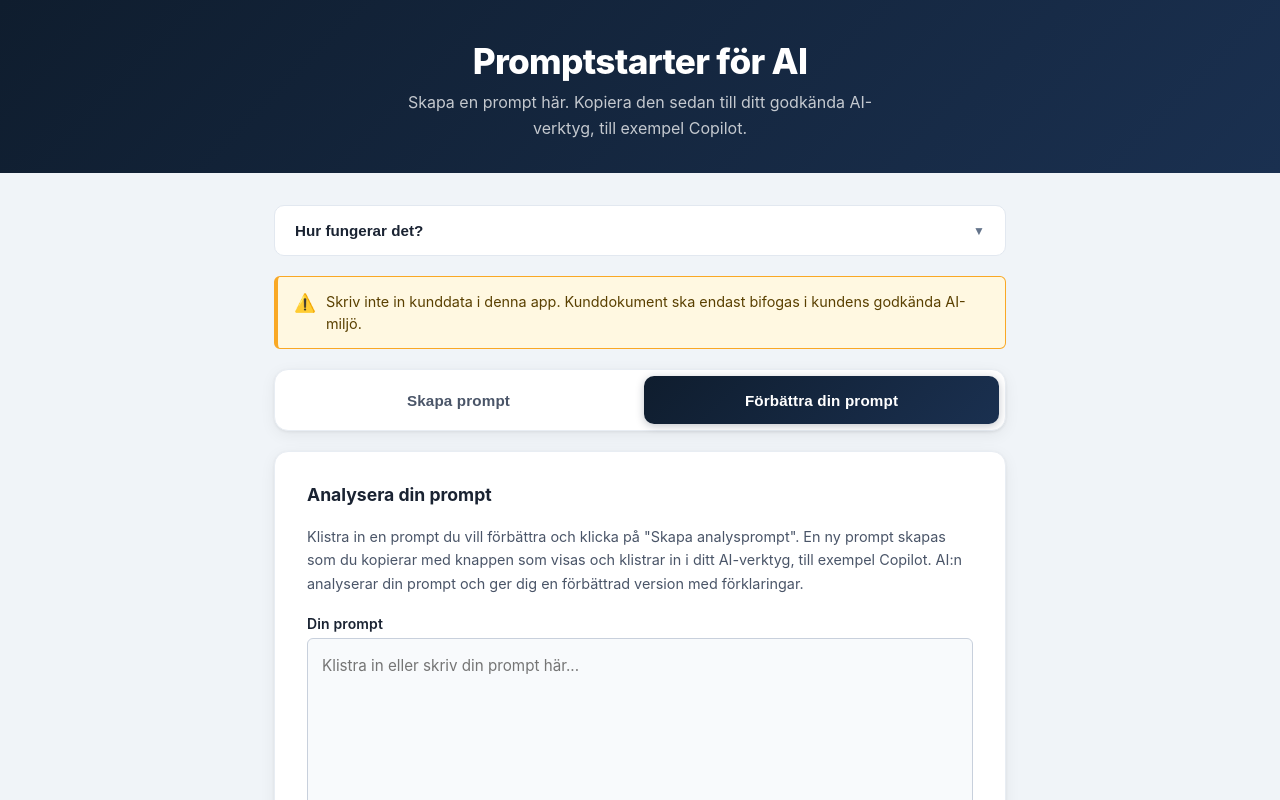
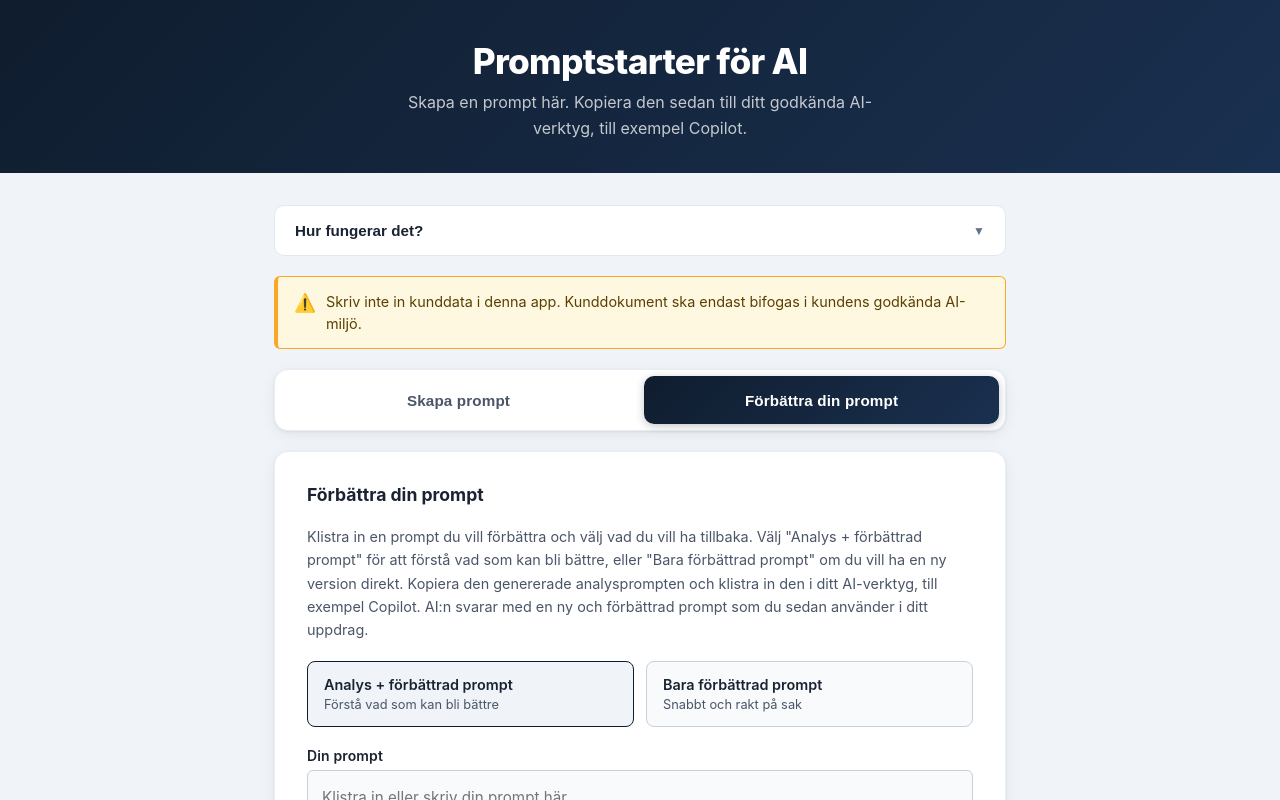
Before and after one commit to larsnewsletters19-svg/promptstarter, a React (Vite) app: page / in a window 1280 px wide. Both pictures are taken after a click on the button "Förbättra din prompt". Shown: the top 800 px of the page. Built offline with nearby package versions, Linux system fonts and the light colour scheme.

Commit message:
feat: förtydliga beskrivning och instruktioner i förbättra-fliken

```diff
--- a/src/components/PromptAnalyzer.module.css
+++ b/src/components/PromptAnalyzer.module.css
@@ -193,3 +193,45 @@
   color: #374151;
   line-height: 1.5;
 }
+.modeSelector {
+  display: grid;
+  grid-template-columns: 1fr 1fr;
+  gap: 0.75rem;
+}
+
+.modeOption {
+  display: flex;
+  flex-direction: column;
+  gap: 0.25rem;
+  padding: 0.875rem 1rem;
+  background: #f8fafc;
+  border: 1.5px solid #c8d0dc;
+  border-radius: 8px;
+  cursor: pointer;
+  transition: border-color 0.15s, background 0.15s;
+}
+
+.modeOption:hover {
+  border-color: #1a56db;
+  background: #f0f4ff;
+}
+
+.modeActive {
+  border-color: #0f1d2e;
+  background: #f0f4f8;
+}
+
+.modeRadio {
+  display: none;
+}
+
+.modeLabel {
+  font-size: 0.9rem;
+  font-weight: 600;
+  color: #1a2332;
+}
+
+.modeHint {
+  font-size: 0.8rem;
+  color: #4a5568;
+}
--- a/src/components/PromptAnalyzer.tsx
+++ b/src/components/PromptAnalyzer.tsx
@@ -1,8 +1,29 @@
 import { useState } from "react";
 import styles from "./PromptAnalyzer.module.css";
 
-// Bygger analysrampan runt användarens prompt
-function buildAnalysisPrompt(userPrompt: string): string {
+type AnalysisMode = "full" | "improved";
+
+function buildAnalysisPrompt(userPrompt: string, mode: AnalysisMode): string {
+  if (mode === "improved") {
+    return `Du är en expert på att skriva AI-prompter med särskild erfarenhet av hur konsulter och chefer inom IT och bank använder AI-verktyg som Microsoft Copilot.
+
+Nedan följer en prompt som en användare har skrivit. Din uppgift är att leverera en förbättrad version direkt – utan förklaringar eller analys.
+
+Den förbättrade prompten ska:
+- Ha en tydlig roll som styr ton och kompetens
+- Ha en specifik och mätbar uppgift
+- Innehålla instruktioner om vilket underlag AI:n ska använda
+- Skydda mot hallucination genom att be AI:n markera antaganden och saknad information
+- Definiera exakt vilket format svaret ska ha
+- Vara praktiskt användbar för en konsult eller chef i ett verkligt uppdrag
+
+Returnera ENDAST den förbättrade prompten. Ingen förklaring, ingen analys, ingen inledning.
+
+Här är prompten som ska förbättras:
+
+${userPrompt}`;
+  }
+
   return `Du är en expert på att skriva och analysera AI-prompter, med särskild erfarenhet av hur konsulter och chefer inom IT och bank använder AI-verktyg som Microsoft Copilot i sitt dagliga arbete.
 
 Nedan följer en prompt som en användare har skrivit. Analysera den noggrant och returnera ett svar enligt exakt denna struktur:
@@ -44,14 +65,16 @@ Här är prompten som ska analyseras:
 
 ${userPrompt}`;
 }
+
 export function PromptAnalyzer() {
   const [inputPrompt, setInputPrompt] = useState("");
   const [analysisPrompt, setAnalysisPrompt] = useState("");
+  const [mode, setMode] = useState<AnalysisMode>("full");
   const [copyStatus, setCopyStatus] = useState<"idle" | "success" | "error">("idle");
 
   function handleAnalyze() {
     if (!inputPrompt.trim()) return;
-    const result = buildAnalysisPrompt(inputPrompt);
+    const result = buildAnalysisPrompt(inputPrompt, mode);
     setAnalysisPrompt(result);
   }
 
@@ -71,13 +94,43 @@ export function PromptAnalyzer() {
 
   return (
     <div className={styles.container}>
-      <h2 className={styles.title}>Analysera din prompt</h2>
+      <h2 className={styles.title}>Förbättra din prompt</h2>
       <p className={styles.description}>
-        Klistra in en prompt du vill förbättra och klicka på "Skapa analysprompt".
-        En ny prompt skapas som du kopierar med knappen som visas och klistrar in
-        i ditt AI-verktyg, till exempel Copilot. AI:n analyserar din prompt och
-        ger dig en förbättrad version med förklaringar.
+        Klistra in en prompt du vill förbättra och välj vad du vill ha tillbaka.
+        Välj "Analys + förbättrad prompt" för att förstå vad som kan bli bättre,
+        eller "Bara förbättrad prompt" om du vill ha en ny version direkt.
+        Kopiera den genererade analysprompten och klistra in den i ditt AI-verktyg,
+        till exempel Copilot. AI:n svarar med en ny och förbättrad prompt som du
+        sedan använder i ditt uppdrag.
       </p>
+
+      {/* Lägesväljare */}
+      <div className={styles.modeSelector}>
+        <label className={`${styles.modeOption} ${mode === "full" ? styles.modeActive : ""}`}>
+          <input
+            type="radio"
+            name="mode"
+            value="full"
+            checked={mode === "full"}
+            onChange={() => { setMode("full"); setAnalysisPrompt(""); }}
+            className={styles.modeRadio}
+          />
+          <span className={styles.modeLabel}>Analys + förbättrad prompt</span>
+          <span className={styles.modeHint}>Förstå vad som kan bli bättre</span>
+        </label>
+        <label className={`${styles.modeOption} ${mode === "improved" ? styles.modeActive : ""}`}>
+          <input
+            type="radio"
+            name="mode"
+            value="improved"
+            checked={mode === "improved"}
+            onChange={() => { setMode("improved"); setAnalysisPrompt(""); }}
+            className={styles.modeRadio}
+          />
+          <span className={styles.modeLabel}>Bara förbättrad prompt</span>
+          <span className={styles.modeHint}>Snabbt och rakt på sak</span>
+        </label>
+      </div>
 
       <div className={styles.inputSection}>
         <label htmlFor="userPrompt" className={styles.label}>
@@ -139,11 +192,12 @@ export function PromptAnalyzer() {
           <div className={styles.instructions}>
             <h4 className={styles.instructionsTitle}>Nästa steg:</h4>
             <ol className={styles.instructionsList}>
-              <li>Kopiera analysprompten.</li>
+              <li>Kopiera analysprompten med knappen ovan.</li>
               <li>Öppna ditt godkända AI-verktyg, till exempel Copilot.</li>
-              <li>Klistra in analysprompten där.</li>
-              <li>Läs igenom analysen och den förbättrade prompten.</li>
-              <li>Använd den förbättrade prompten i ditt nästa uppdrag.</li>
+              <li>Klistra in analysprompten och kör den.</li>
+              <li>AI:n svarar med en ny och förbättrad prompt – det är den du ska använda.</li>
+              <li>Kopiera den förbättrade prompten från AI:ns svar.</li>
+              <li>Starta en ny AI-session, klistra in den förbättrade prompten och bifoga ditt underlag.</li>
             </ol>
           </div>
         </div>
```
